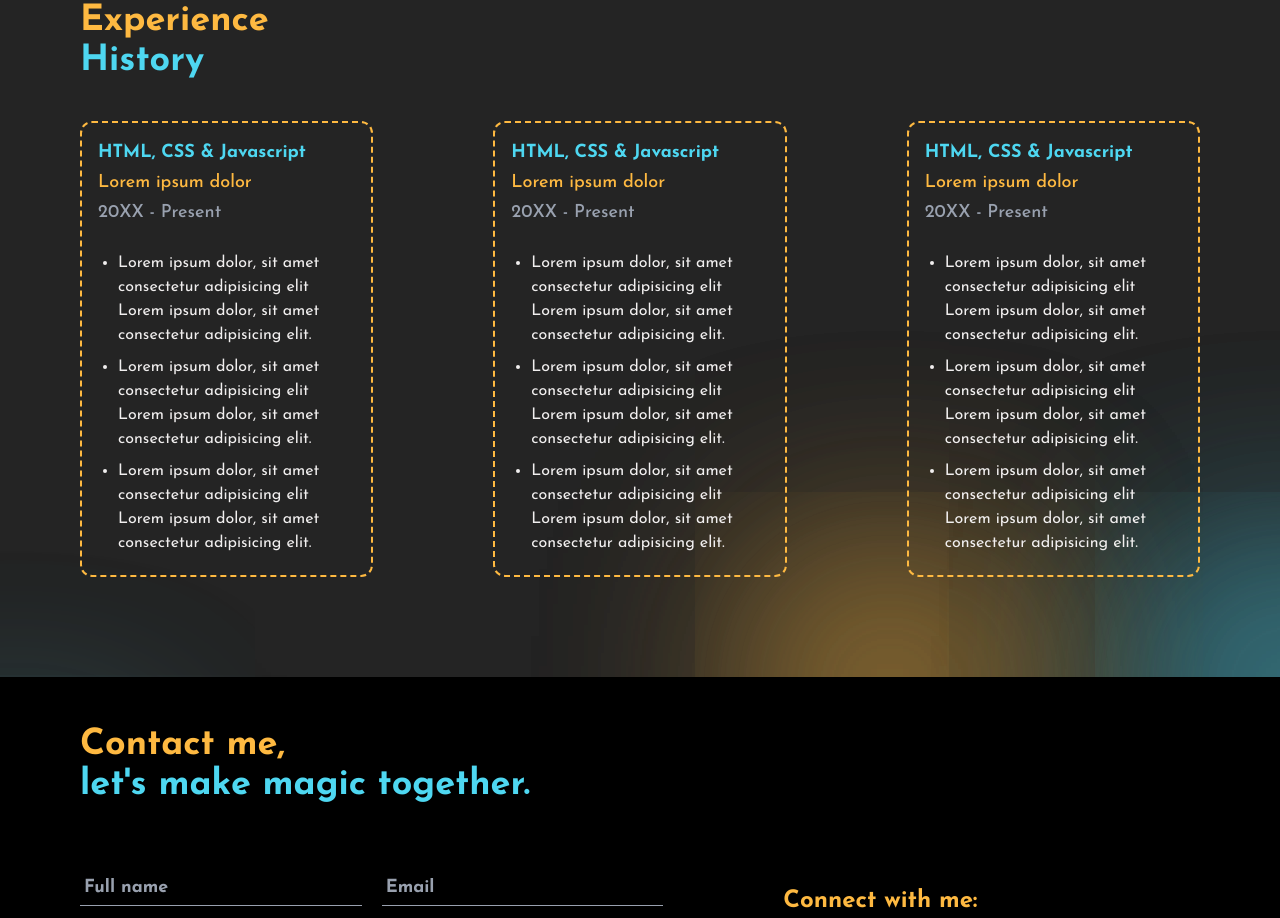
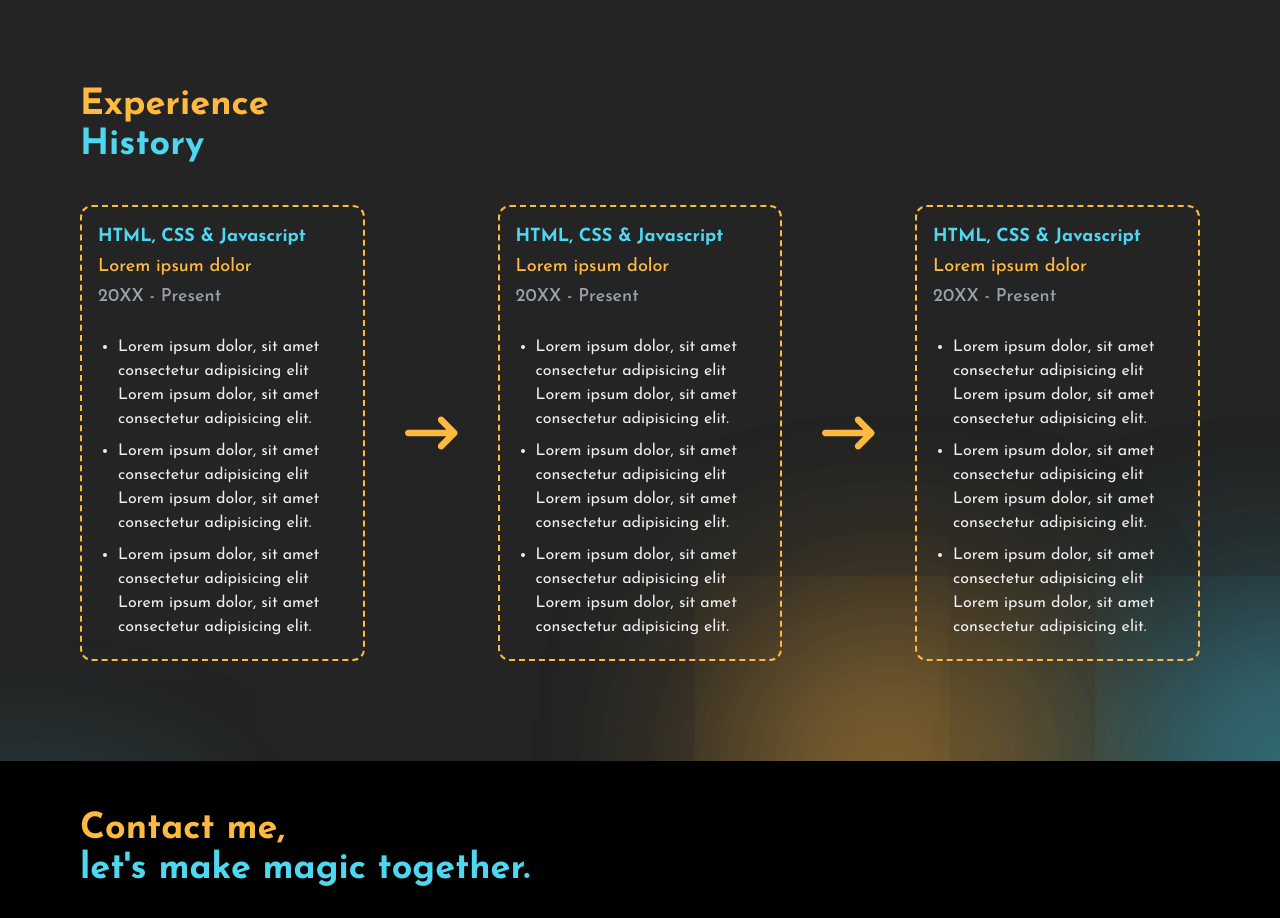
Before and after one commit to Walker-Gideon/walker.dev, a React (Vite) app: page / in a window 1280 px wide. Shown: the part 4660-5578 px from the top of the page. Built offline with nearby package versions, Linux system fonts and the light colour scheme; a web font is replaced by a local one.

Commit message:
Make some changes to the experience section

```diff
--- a/src/components/experience/Experience.jsx
+++ b/src/components/experience/Experience.jsx
@@ -1,3 +1,4 @@
+import { FaArrowRightLong } from "react-icons/fa6";
 import ExperienceContent from "./ExperienceContent";
 import ExperienceHeader from "./ExperienceHeader";
 
@@ -39,16 +40,22 @@ function Experience() {
     <div className="pt-20 pb-15 small:pt-0 md:pt-10 midmedium:pt-15 px-20 small:px-4 sm:px-6 md:px-10 lg:px-20 h-full">
       <ExperienceHeader />
 
-      <div className="flex small:flex-col midmedium:flex-row items-center justify-between small:gap-20 md:gap-30 small:px-4 midmedium:px-20 lg:px-0">
+      <div className="flex small:flex-col midmedium:flex-row items-center justify-between small:gap-20 midmedium:gap-10 small:px-4 md:px-20 midmedium:px-6 lg:px-0">
         {experience.map((exp, index) => (
-          <div key={index} className="">
+          <>
             <ExperienceContent
+              key={index}
               title={exp.title}
               subtitle={exp.subtitle}
               date={exp.date}
               text={exp.text}
             />
-          </div>
+            {index < 2 ? (
+              <FaArrowRightLong className="text-6xl text-primary small:hidden midmedium:block" />
+            ) : (
+              ""
+            )}
+          </>
         ))}
       </div>
     </div>
--- a/src/components/experience/ExperienceContent.jsx
+++ b/src/components/experience/ExperienceContent.jsx
@@ -1,7 +1,6 @@
 function ExperienceContent({ title, subtitle, date, text }) {
   return (
-    <div className="">
-      <div className="border-2 border-dashed rounded-xl small:p-8 md:p-4 border-primary">
+    <div className="midmedium:w-[20rem] midmedium:h-[28.5rem] small:w-full small:h-auto border-2 border-dashed rounded-xl small:p-8 md:p-4 border-primary">
       <div className="font-medium text-lg">
         <h1 className="font-bold text-blueprime">{title}</h1>
         <h2 className="font-medium text-primary py-0.5">{subtitle}</h2>
@@ -16,7 +15,6 @@ function ExperienceContent({ title, subtitle, date, text }) {
         ))}
       </div>
     </div>
-    </div>
   );
 }
 
--- a/src/components/project/Projects.jsx
+++ b/src/components/project/Projects.jsx
@@ -70,7 +70,7 @@ function Projects() {
       <div className="px-20 small:px-4 sm:px-6 md:px-10 lg:px-20">
         <ProjectText />
 
-        <div className="relative md:grid md:grid-cols-2 md:gap-30 small:px-4 lg:px-0">
+        <div className="relative md:grid md:grid-cols-2 md:gap-30 small:px-4 lg:px-20">
           {projects.map((project, index) => (
             <div key={index} className={`${project.padding} ${project.top}`}>
               <ProjectCard
```
Lines whose indentation alone changed are shown as unchanged.
